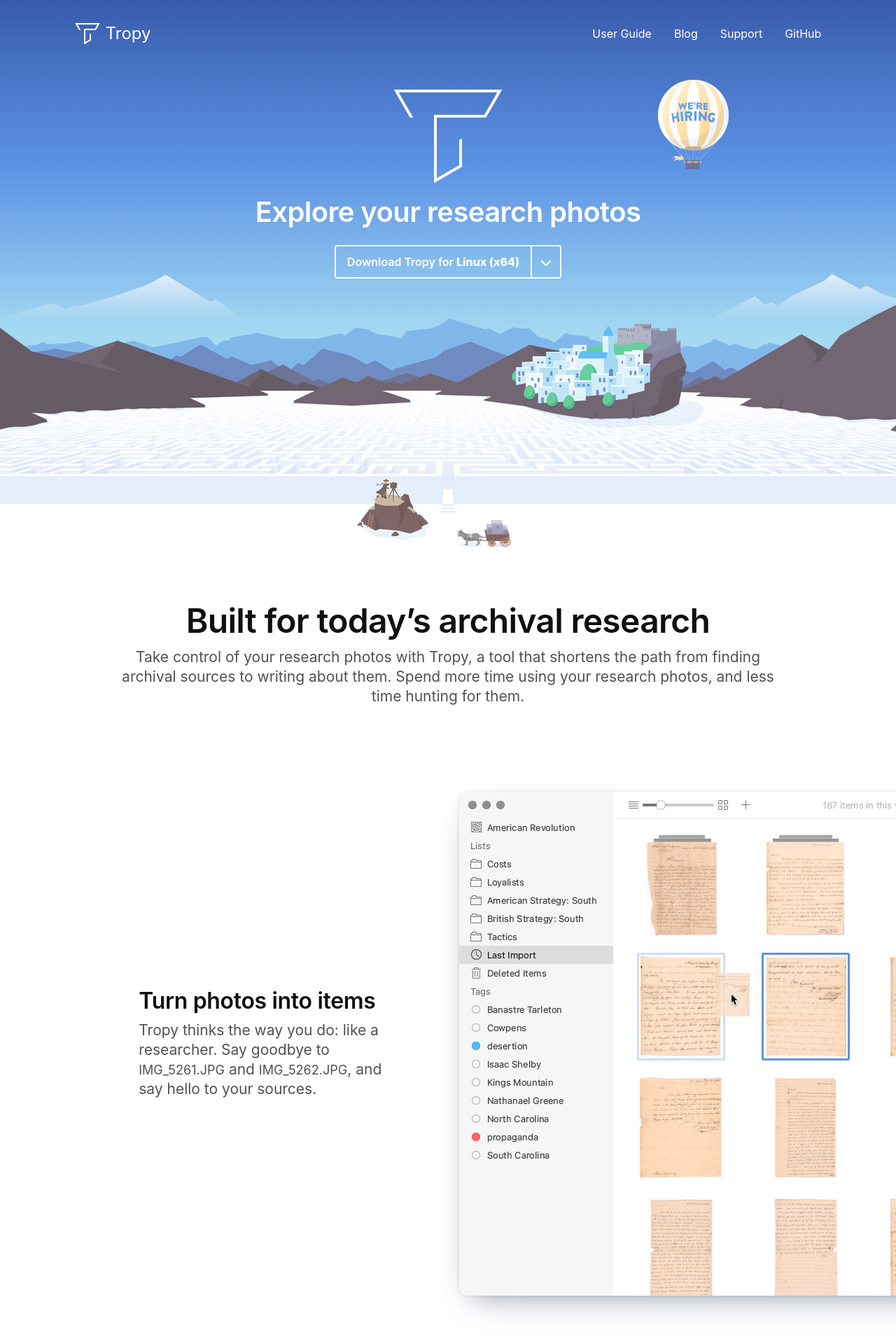
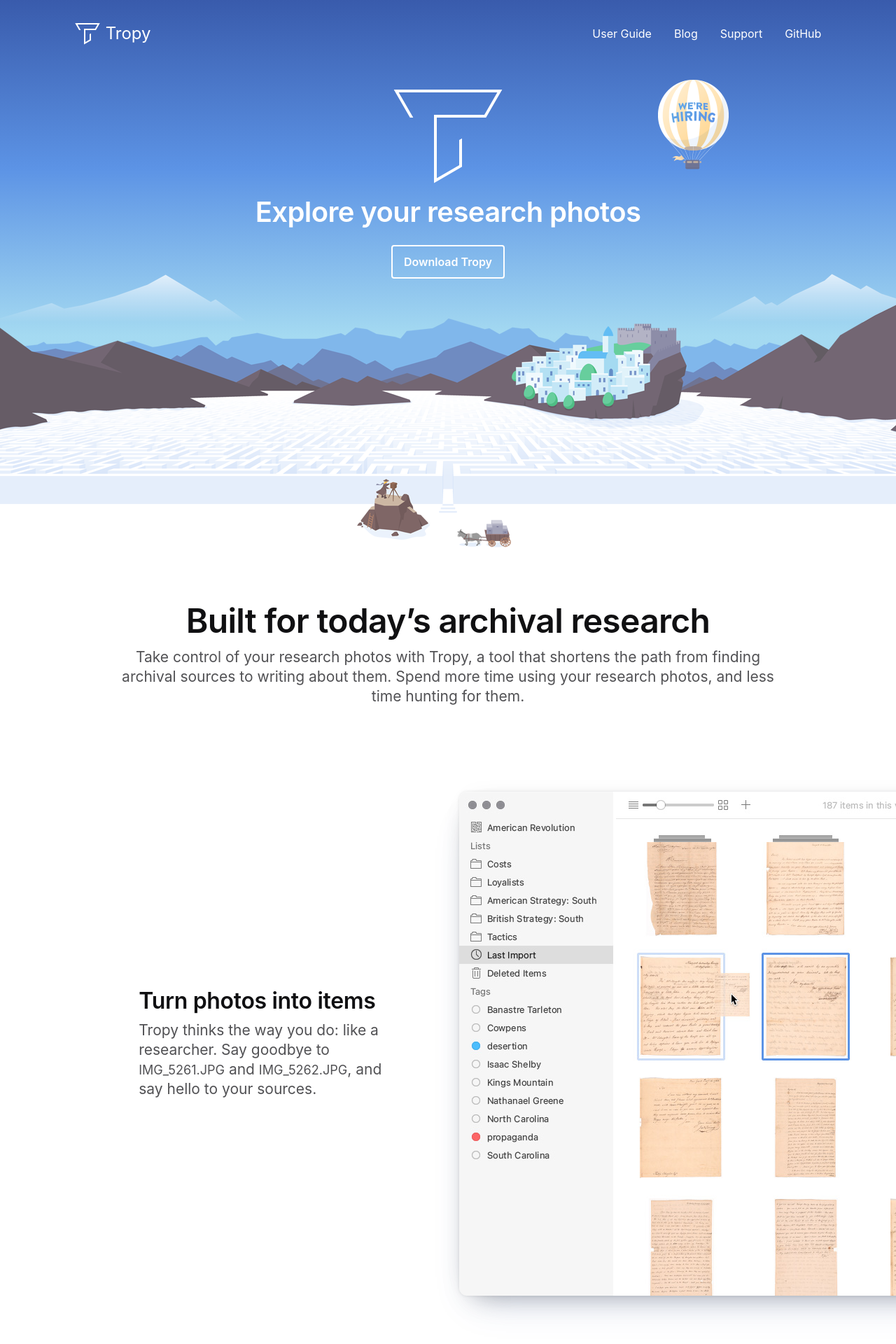
Before and after one commit to tropy/tropy.github.io, a Jekyll site: the page built from index.html, in a window 1280 px wide. Shown: the top 1920 px of the page at 70% size. Built offline with Jekyll 4.4.1, drawn with Linux system fonts in a browser that asks for light colours.

Commit message:
Show fallback download button if release request fails.

```diff
--- a/assets/javascripts/elements/download.js
+++ b/assets/javascripts/elements/download.js
@@ -15,7 +15,12 @@
 
   async getRelease() {
     const release = await getLatestRelease()
-    if (!release?.assets.length) return
+
+    if (!release?.assets.length) {
+      this.failed = true
+      return
+    }
+
     const assets = [...release.assets].sort(byPlatform)
 
     super.doRender(release, assets)
@@ -87,6 +92,10 @@
   }
 }
 
+Download.propTypes = {
+  failed: Boolean
+}
+
 customElements.define('tpy-download', Download)
 
 const eMailSubject = () =>
--- a/assets/javascripts/helpers/release.js
+++ b/assets/javascripts/helpers/release.js
@@ -5,9 +5,9 @@
     .catch(() => ({
       url: 'https://github.com/tropy/tropy/releases/latest',
       assets: [
-        { platform: 'darwin', arch: 'x64', url: 'https://tropy.org/download/mac/x64' },
-        { platform: 'darwin', arch: 'arm64', url: 'https://tropy.org/download/mac/arm64' },
-        { platform: 'win32', arch: 'x64', url: 'https://tropy.org/download/windows/x64' },
-        { platform: 'linux', arch: 'x64', url: 'https://tropy.org/download/linux/x64' }
+        //{ platform: 'darwin', arch: 'x64', url: 'https://tropy.org/download/mac/x64' },
+        //{ platform: 'darwin', arch: 'arm64', url: 'https://tropy.org/download/mac/arm64' },
+        //{ platform: 'win32', arch: 'x64', url: 'https://tropy.org/download/windows/x64' },
+        //{ platform: 'linux', arch: 'x64', url: 'https://tropy.org/download/linux/x64' }
       ]
     }))
--- a/assets/stylesheets/home/_hero.scss
+++ b/assets/stylesheets/home/_hero.scss
@@ -147,6 +147,10 @@
       @include state("tpy-download:defined") {
         display: none;
       }
+
+      @include state("tpy-download:defined[failed]") {
+        display: block;
+      }
     }
   }
 
```
